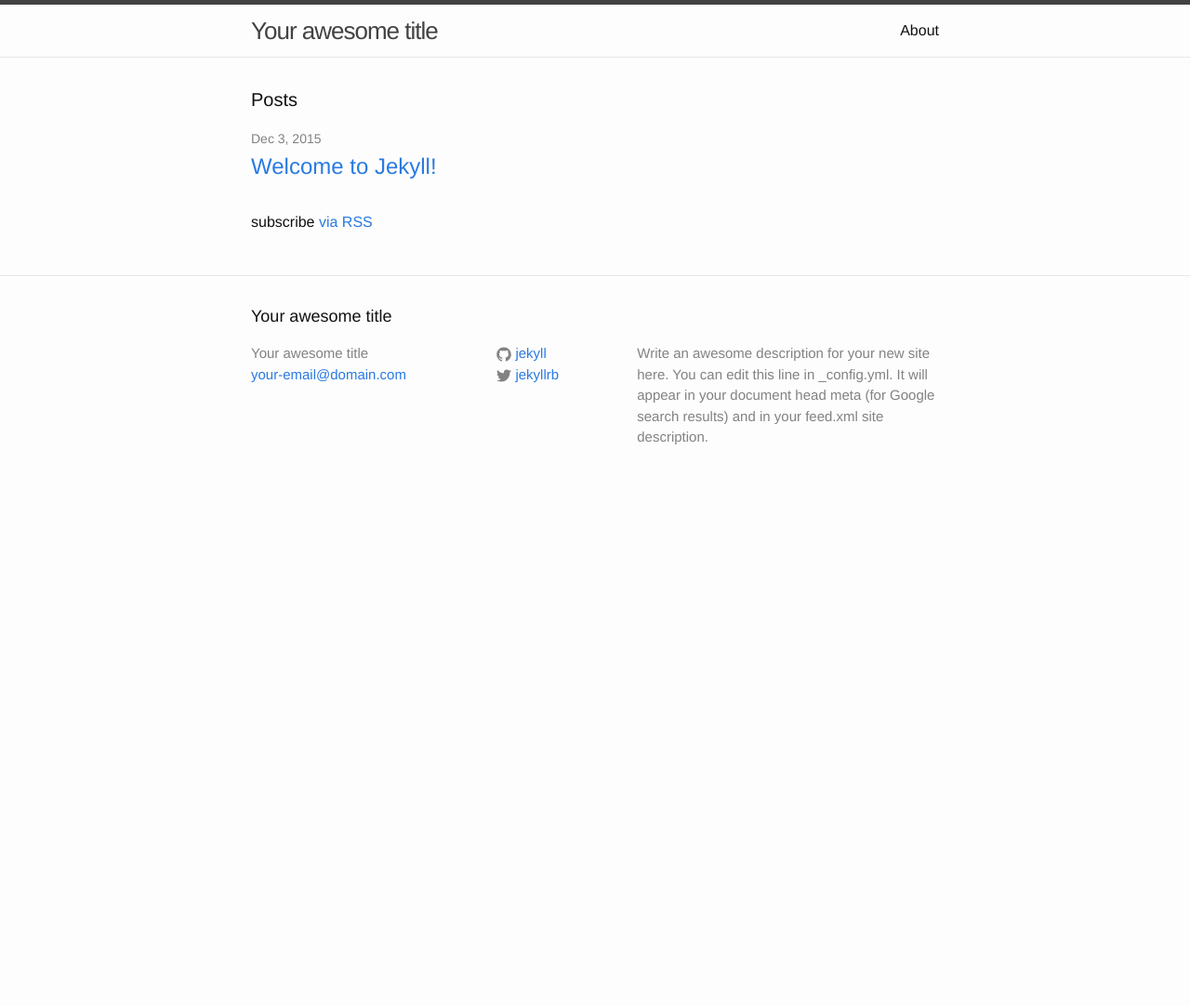
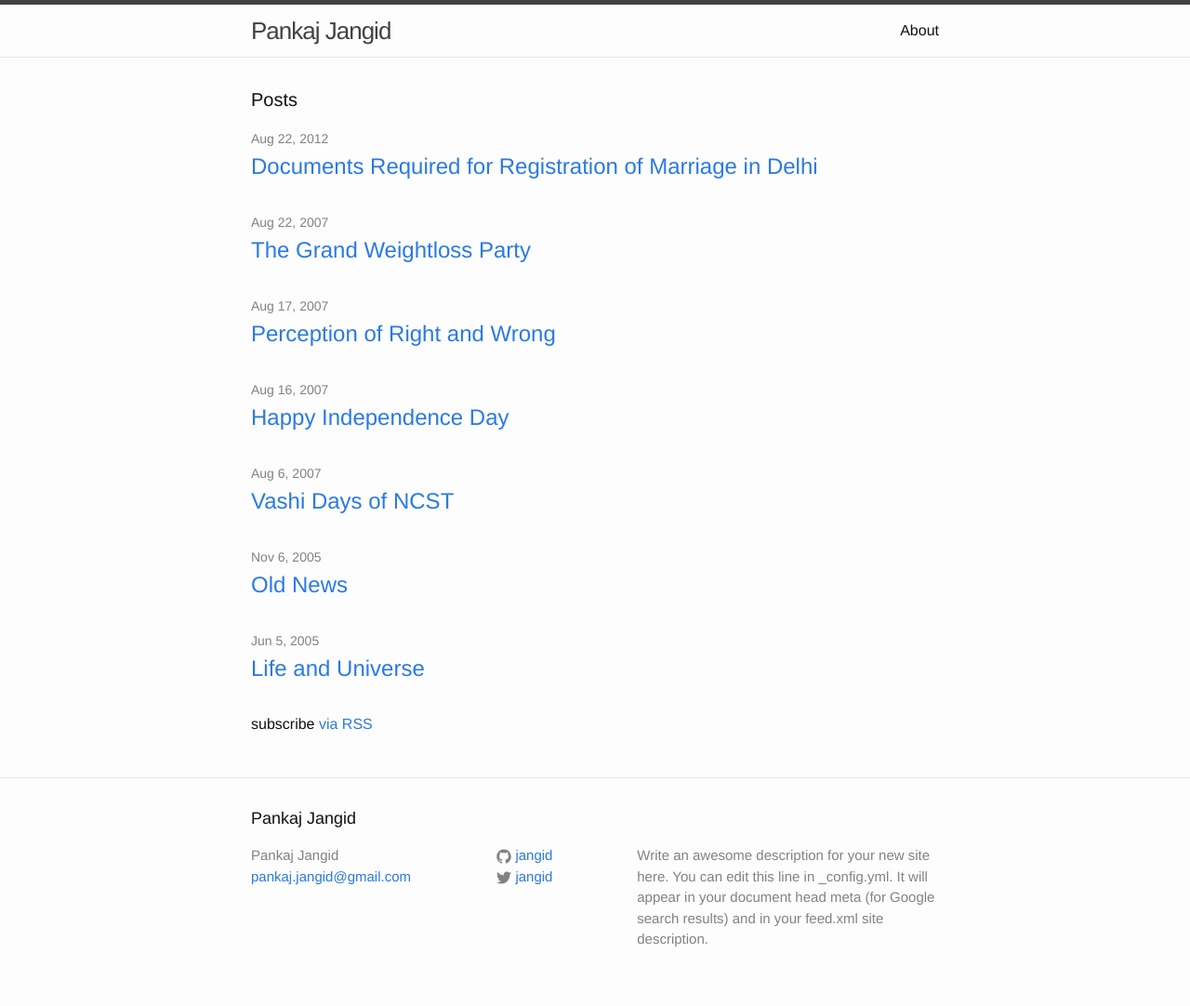
Before and after one commit to jangid/jangid.github.io, a Jekyll site: the page built from index.html, in a window 1280 px wide. Shown: the whole page at 93% size. Built offline with Jekyll 4.4.1, drawn with Linux system fonts in a browser that asks for light colours; before the commit the page ends 900 px from its top, so only the background shows below that; some of the changed lines change nothing that is shown.

Commit message:
added old articles

```diff
--- a/_config.yml
+++ b/_config.yml
@@ -1,14 +1,15 @@
 # Site settings
-title: Your awesome title
-email: your-email@domain.com
+title: Pankaj Jangid
+email: pankaj.jangid@gmail.com
 description: > # this means to ignore newlines until "baseurl:"
   Write an awesome description for your new site here. You can edit this
   line in _config.yml. It will appear in your document head meta (for
   Google search results) and in your feed.xml site description.
 baseurl: "" # the subpath of your site, e.g. /blog/
-url: "http://yourdomain.com" # the base hostname & protocol for your site
-twitter_username: jekyllrb
-github_username:  jekyll
+url: "http://jangid.github.io" # the base hostname & protocol for your site
+facebook_username: jangid
+twitter_username: jangid
+github_username:  jangid
 
 # Build settings
 markdown: kramdown
--- a/_includes/footer.html
+++ b/_includes/footer.html
@@ -42,6 +42,7 @@
             </a>
           </li>
           {% endif %}
+
         </ul>
       </div>
 
--- /dev/null
+++ b/_posts/2005-06-05-life-and-universe.markdown
@@ -0,0 +1,7 @@
+---
+layout: post
+title: "Life and Universe"
+date:   2005-06-05 21:40:00
+tags: life universe
+---
+Have we seen the smallest particle? I don't think anybody knows an answer. Who knows if there is another universe inside the smallest particle which we haven't seen. And who knows if we are lying inside a particle which is yet to be seen by some other forms of life in this universe. I am searching for this undisclosed secret for quite sometime now. But I think even searching for an answer is also not the right direction. Because there will always be more unanswered questions than answered.
--- /dev/null
+++ b/_posts/2005-11-06-old-news.markdown
@@ -0,0 +1,14 @@
+---
+layout: post
+title:  "Old News"
+date:   2005-11-06 18:00:00
+tags: debian update
+---
+“Sarge” is released 4 days back, but I came to know of this only when my net connection was fixed yesterday and I did an aptitude update. My /etc/apt/source.list file has following entries,
+
+deb http://non-us.debian.org/debian-non-US sarge/non-US main
+deb http://ftp.debian.org/debian/ sarge main
+
+deb http://security.debian.org/ sarge/updates main
+
+I noticed that there are no updates even after 2-3 days. Went to debian home page and found 3.1 is released. It was just 4 days after 3.0r6's release.
--- /dev/null
+++ b/_posts/2007-08-06-vashi-days-of-ncst.markdown
@@ -0,0 +1,19 @@
+---
+layout: post
+title:  "Vashi Days of NCST"
+date:   2007-08-06 18:47:00
+tags: ncst new-bombay seawoods vashi
+---
+Today I got few old photos from Rahul. Luckily he had those NCST photos also when the NCST, New Bombay centre was at Vashi, right above the Vashi railway station.
+
+`pic here`
+
+The photo shows 90% of the Vashi team (Binoy, Jacob, Bhavana, Dharmesh, Pankaj and Ripul). Subbu and Meghna are missing.
+
+Me used to come from Powai, Ripul from Bombay central. Mostly we joined each other at Kurla while going to office in the morning. In the evening most of the days we left office at around 9:00 PM, till we both shifted to NCST rented residence at Seawoods Complex between Belapur and Vashi.
+
+I remember we used to eat Jacobs Dabba (lunch box) for lunch and then used to go for Pops Jumbo Vada-Pav. Sometimes other places also especially Alibaba for a Chinese treat. In the evening we used to eat at home till we shifted to Seawoods.
+
+After shifting the Seawoods team grew to 6 (Sasi, Joju, Pankaj, Ripul, Dharmesh, Prem) and hence we planned to cook our dinner ourself. Sasi and Joju and Prem also were the coach for our team and within no time we became South Indian cooking expert. I was assigned the task of cutting vegetables and later given the designation of Official Vegetable Cutter.
+
+Nice days.
--- /dev/null
+++ b/_posts/2007-08-15-happy-independence-day.markdown
@@ -0,0 +1,15 @@
+---
+layout: post
+title:  "Happy Independence Day"
+date:   2007-08-16 12:27:00
+tags: india independence-day
+---
+Congratulations India. Congratulations All of Us.
+
+India is celebrating 60th Independence Day today. We celebrated the Independence in our society by organizing a flag hosting ceremony followed by sports activities. All were happy, especially kids who got gifts. Those who won got special prizes. Naini and Dhruv also got special prizes for best dressed girl and boy (see photo). Click here to see all photos taken on 15 August, 2007.
+
+Apart from this I watched the movie "Shaheed" that was being played on Doordharshan. I have watched this movie many times but the freshness is still there. I can watch it infinite times. I would like to request here to the producer to digitally enhance the movie and convert it to color. So many movies are being converted why not such a great movie.
+
+Enjoy the day. And write how you celebrated the Independence Day.
+
+Jai Hind.
--- /dev/null
+++ b/_posts/2007-08-17-perception-of-right-and-wrong.markdown
@@ -0,0 +1,17 @@
+---
+layout: post
+title:  "Perception of Right and Wrong"
+date:   2007-08-17 12:27:00
+tags: philosophy cab cadence driver perception right terrorists wrong
+---
+Many times we all have seen that someone is doing something wrong. And we simply don't understand why that someone is doing it that way. Even if you talk to him about his wrong doings he will not accept it. He thinks he is doing right.
+
+Our company bus driver drives very rash. For him, there is no meaning of speed limits indicated on boards on the roadside. And he is always in hurry. He can't wait much for people giving way to him on road. I don't remember the bus horn silent for more than 20 seconds in a moderate traffic condition. He keeps pressing it without seeing that the person driving in front of him is also in hurry and he also has to reach somewhere as soon as possible. Our driver thinks that only he has to reach office and no one else.
+
+One day after reaching office, when I was getting down, I asked the driver, "Kyon itna horn bajate ho bhai" (brother, why do you use so much horn). He smiled and innocently said, "Sir horn nahin bajaenge to koi side nahin dega" (Sir if I don't blow horn then no one will give us way). And the next day also he was driving the same way again, no difference.
+
+If we look at it closely, we'll find that nothing is wrong with the driver. It is only the way how he perceive things as right and wrong. He grew up in such a surrounding where he was not told about what is right and what is wrong? So he sees things slightly differently. Similar to the drivers case another example would be the terrorists who are spread all over the world. They kill people and do not regret also. They see this as right because no one has taught them that it is wrong. In the terrorist camps young people are trained by changing there perception of right and wrong. They are brain washed. So that they don't feel sorry while killing someone.
+
+Similar is the case when we are sitting in a meeting room, discussing over a design. Sometimes despite having a better design in front of us we tend to stick to what we have proposed. And we try to prove the superiority of our proposed design over the better one. Here ego is more power full element then the perception.
+
+We have millions of cells in our brain, working together to enable our body to judge right and wrong in various circumstances. Keeping our mind surrounded with nice and right thoughts could make our minds better decision making devices.
--- /dev/null
+++ b/_posts/2007-08-22-the-grand-weightloss-party.markdown
@@ -0,0 +1,19 @@
+---
+layout: post
+title:  "The Grand Weightloss Party"
+date:   2007-08-22 00:42:00
+tags: abhilash dal-bati dinner party weightloss
+---
+About a month ago we all (Abhilash, Dinesh and Me) started going to the company gymnasium with different motives. Despite having good looks, Abhilash had a misunderstanding that he doesn't look good. And to rectify that he started regular workout everyday. Me want to build some muscle now. I know it is late. But it is never late you know. Dinesh has a deep back and want to fill that with muscles.
+
+
+Many things happen on our way to wisdom. Dinesh separated from as he joined Sequence Design. But Abhilash's achievement was surprising. He lost 10 Kg in a month. Check his full advice at http://kahani-zindagi-ki.blogspot.com/2007/08/blog-post_7519.html. And we need no more reasons to celebrate. We started asking for a party when he lost 9.5 Kg. He promised to throw a party when he complete a 10 Kg loss. We said ok.
+
+Although Abhilash tried hard to keep his weight loss below 10 Kg but yesterday he was 11.5 Kg less then from where he started. We reminded him of his promise. Ripul insisted on a dinner party. But we couldn't decide. After sometime Abhilash leaked the secret of Dal-Bati. And Ripul again insisted on a dinner party with Dal-Bati in the course. Abhilash agreed.
+
+
+All of us left office at 5:00 PM. Abhilash went home to help Uma prepare a nice treat for all of us and we (Ripul and me) headed towards my home to pick Sarita and Naini. Then picked up Preeti from her office and reached Kendriya Vihar, Sector 50, NOIDA at Abhilash's residence for a mouth watering supper. Rahul was busy in some teleconference so could not attend the party.
+
+All had more than twice our usual capacity. The meal was so tasty that we couldn't resist taking more and more and more...seriously. Now I know the secret behind Abhilash's weight gain. Abhilash resisted too much but couldn't help much. He also ate twice then his usual diet. Then we had sweets also. Over all a very well hosted treat.
+
+Thanks Abhilash and Uma for the best hospitality. But Abhilash, now you should start eating full diet, leaving your specialized low calorie meal. Now you look super cool.
--- /dev/null
+++ b/_posts/2012-08-22-documents-required-for-registration-of-marriage-in-delhi.markdown
@@ -0,0 +1,29 @@
+---
+layout: post
+title:  "Documents Required for Registration of Marriage in Delhi"
+date:   2012-08-22 10:31:00
+tags: certificate delhi documents marriage registration
+---
+I am going to apply for marriage certificate now, after almost 10 years of marriage. I'll share how is my experience of this process. But I thought I'll share the list of documents that are required for the registration. Preparing these document beforehand might help you speed up the process. I have copied this list from [Delhi Government Website][delhi-govt].
+
+The documents and other requirement at the time of Marriage Registration are as under:
+
+1. Residence proof. (Election I Card) One Attested Photocopy along with original.
+2. Date of Birth Proofs of both parties (10th Class Certificate / Date of Birth certificate). One attested copies each along with original.
+3. Separate affidavit from Husband and Wife giving details of
+  1. Date &amp; Place of Marriage.
+  2. Date of birth.
+  3. Marital Status at the time of marriage.
+  4. Affirmation that parties are not related to each other within the prohibited degree of relationship as per Hindu Marriage Act.
+  5. Citizenship.
+4. Two Passport Size Photograph of Husband &amp; Two Passport Size Photograph of Wife and ONE Photo of Marriage. All should be attested by Gazetted Officer.
+5. Marriage Invitation Card, if available.
+6. Original copy of divorce decree/order in case of a divorcee and death certificate of spouse in case of widow/widower
+7. In case one of the parties belong to other than Hindu, Budhist, Jain and Sikh religions, a conversion certificate from the priest who solemnized the marriage(in case of Hindu Marriage Act).
+8. In case of one of the applicant is a foreign national, a NO OBJECTION CERTIFICATE in original from the concerned Hingh Commission to be submitted along with the application form.
+9. If marriage was solemnized in a religious place, a certificate from the priest is required who solemnized the marriage.
+10. Identification Certificate a)any person having PAN of income Tax (OR) b) any officer/official of Central or State govt. or UT Administration or PSU/Autonomous bodies whose identity can be established.
+
+**NOTE** : The Present Address of Husband OR Wife must be within the jurisdiction of District IN Which You Are Applying.
+
+[delhi-govt]: http://districts.delhigovt.nic.in
--- a/_posts/2015-12-03-welcome-to-jekyll.markdown
+++ /dev/null
@@ -1,25 +0,0 @@
----
-layout: post
-title:  "Welcome to Jekyll!"
-date:   2015-12-03 15:56:41
-categories: jekyll update
----
-You’ll find this post in your `_posts` directory. Go ahead and edit it and re-build the site to see your changes. You can rebuild the site in many different ways, but the most common way is to run `jekyll serve --watch`, which launches a web server and auto-regenerates your site when a file is updated.
-
-To add new posts, simply add a file in the `_posts` directory that follows the convention `YYYY-MM-DD-name-of-post.ext` and includes the necessary front matter. Take a look at the source for this post to get an idea about how it works.
-
-Jekyll also offers powerful support for code snippets:
-
-{% highlight ruby %}
-def print_hi(name)
-  puts "Hi, #{name}"
-end
-print_hi('Tom')
-#=> prints 'Hi, Tom' to STDOUT.
-{% endhighlight %}
-
-Check out the [Jekyll docs][jekyll] for more info on how to get the most out of Jekyll. File all bugs/feature requests at [Jekyll’s GitHub repo][jekyll-gh]. If you have questions, you can ask them on [Jekyll’s dedicated Help repository][jekyll-help].
-
-[jekyll]:      http://jekyllrb.com
-[jekyll-gh]:   https://github.com/jekyll/jekyll
-[jekyll-help]: https://github.com/jekyll/jekyll-help
```
